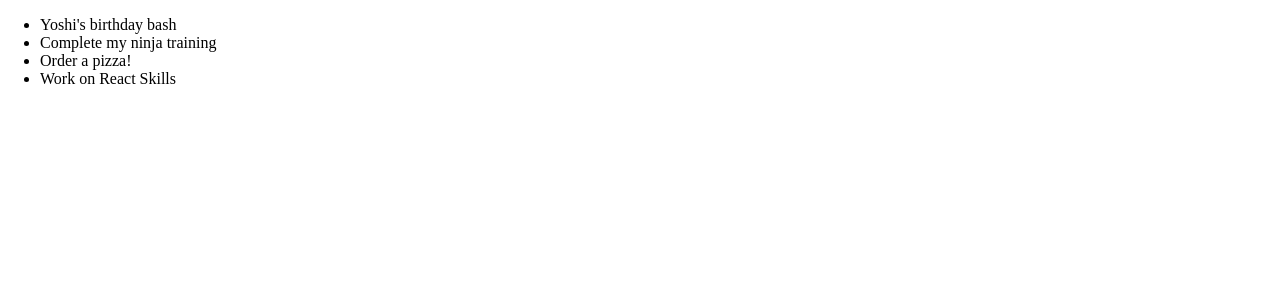
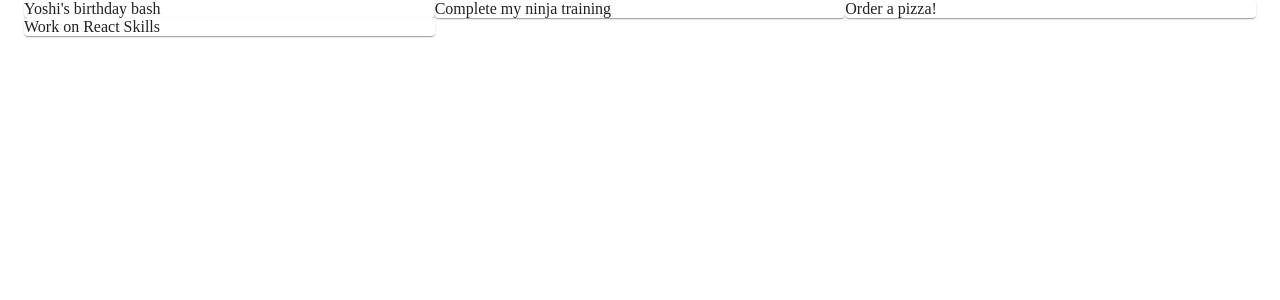
Before and after one commit to rakeshpkodagali/material-ui-react, a React (Create React App) app: page / in a window 1280 px wide. Shown: the top 300 px of the page. Built offline with nearby package versions, Linux system fonts and the light colour scheme; data requests are answered from the project's data file.

Commit message:
setup mui grid system

```diff
--- a/src/pages/Notes.js
+++ b/src/pages/Notes.js
@@ -1,4 +1,7 @@
 import React, { useEffect, useState } from "react";
+import Grid from "@material-ui/core/Grid";
+import Paper from "@material-ui/core/Paper";
+import Container from "@material-ui/core/Container";
 
 const Note = () => {
   const [notes, setNotes] = useState([]);
@@ -10,15 +13,15 @@
   }, []);
 
   return (
-    <div>
-      {
-        <ul>
-          {notes.map((note) => (
-            <li key={note.id}>{note.title}</li>
-          ))}
-        </ul>
-      }
-    </div>
+    <Container>
+      <Grid container>
+        {notes.map((note) => (
+          <Grid item xs={12} md={6} lg={4} key={note.id}>
+            <Paper>{note.title}</Paper>
+          </Grid>
+        ))}
+      </Grid>
+    </Container>
   );
 };
 
```
